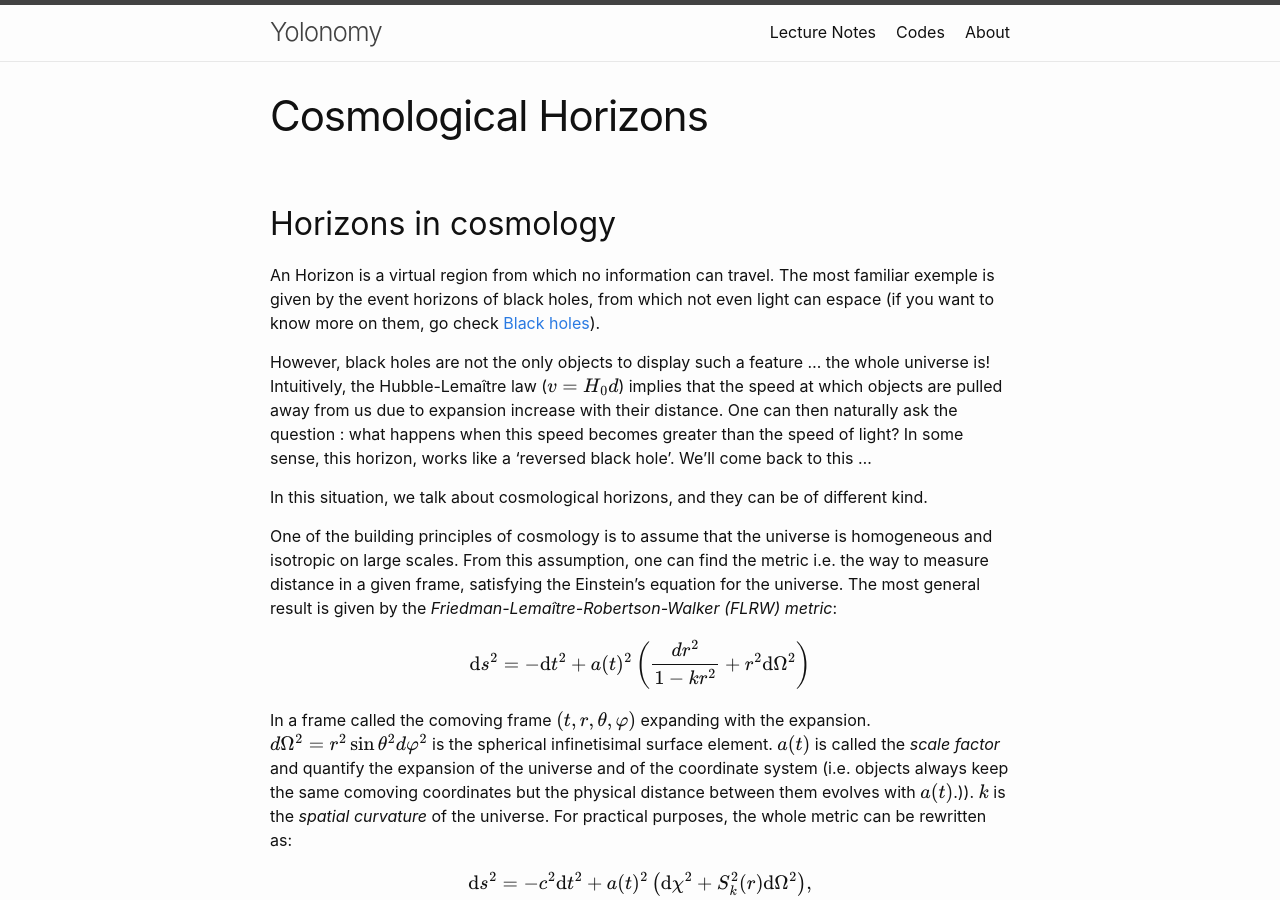
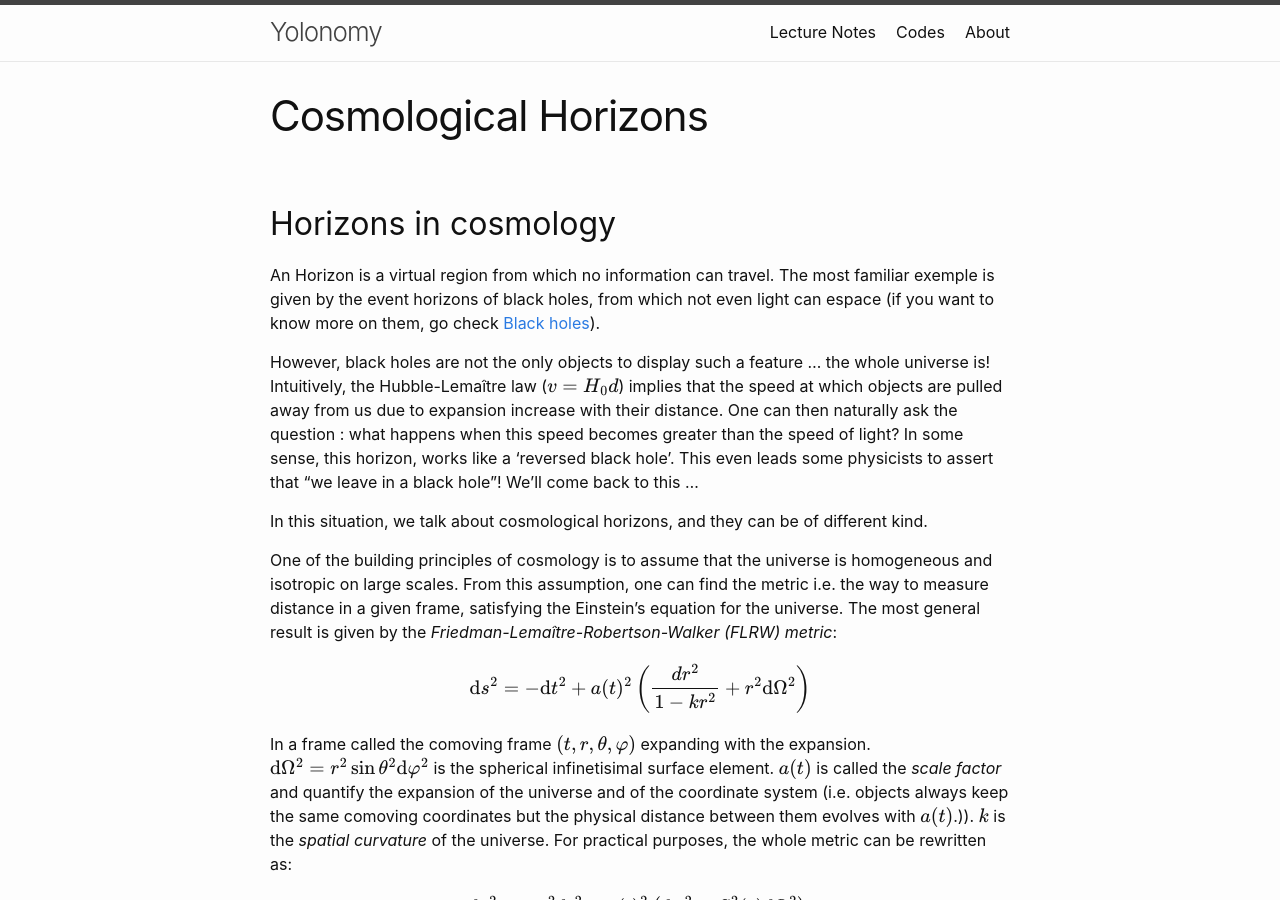
Before and after one commit to YoloNomy/YoloNomy.github.io, a Jekyll site: the page built from codes/cosmo/horizons.md, in a window 1280 px wide and 900 px high. Built offline with Jekyll 4.4.1, drawn with Linux system fonts in a browser that asks for light colours; formulas are drawn with MathJax 3.

Commit message:
Update horizons.md

```diff
--- a/codes/cosmo/horizons.md
+++ b/codes/cosmo/horizons.md
@@ -7,7 +7,7 @@ title: "Cosmological Horizons"
 
 An Horizon is a virtual region from which no information can travel. The most familiar exemple is given by the event horizons of black holes, from which not even light can espace (if you want to know more on them, go check [Black holes]({% link codes/cosmo/black-holes.md %})).
 
-However, black holes are not the only objects to display such a feature ... the whole universe is! Intuitively, the Hubble-Lemaître law ($v = H_0d$) implies that the speed at which objects are pulled away from us due to expansion increase with their distance. One can then naturally ask the question : what happens when this speed becomes greater than the speed of light? In some sense, this horizon, works like a 'reversed black hole'. We'll come back to this ...
+However, black holes are not the only objects to display such a feature ... the whole universe is! Intuitively, the Hubble-Lemaître law ($v = H_0d$) implies that the speed at which objects are pulled away from us due to expansion increase with their distance. One can then naturally ask the question : what happens when this speed becomes greater than the speed of light? In some sense, this horizon, works like a 'reversed black hole'. This even leads some physicists to assert that "we leave in a black hole"! We'll come back to this ...
 
 In this situation, we talk about cosmological horizons, and they can be of different kind.
 
@@ -18,7 +18,7 @@ $$
 \text{d}s^2 = -\text{d}t^2 + a(t)^2\left( \frac{dr^2}{1 - kr^2}  + r^2\text{d}\Omega^2\right)
 $$
 
-In a frame called the comoving frame $(t,r,\theta,\varphi)$ expanding with the expansion. $d\Omega^2 = r^2\sin\theta^2 d\varphi^2$ is the spherical infinetisimal surface element. $a(t)$ is called the *scale factor* and quantify the expansion of the universe and of the coordinate system (i.e. objects always keep the same comoving coordinates but the physical distance between them evolves with $a(t)$.)). $k$ is the *spatial curvature* of the universe.
+In a frame called the comoving frame $(t,r,\theta,\varphi)$ expanding with the expansion. $\text{d}\Omega^2 = r^2\sin\theta^2 \text{d}\varphi^2$ is the spherical infinetisimal surface element. $a(t)$ is called the *scale factor* and quantify the expansion of the universe and of the coordinate system (i.e. objects always keep the same comoving coordinates but the physical distance between them evolves with $a(t)$.)). $k$ is the *spatial curvature* of the universe.
 For practical purposes, the whole metric can be rewritten as:
 
 $$
```
